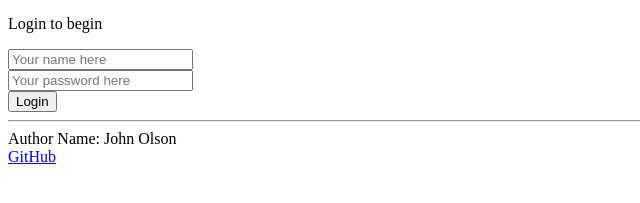
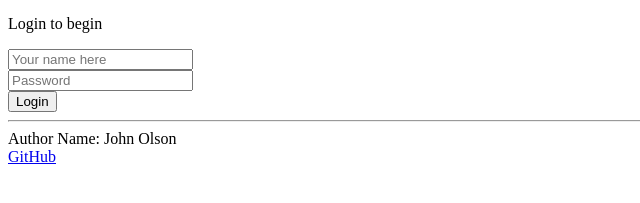
Before and after one commit to johno4472/startup, a plain HTML site: page index.html in a window 1280 px wide. Shown: the part 187-390 px from the top of the page, 0-640 px from the left. Drawn offline with Linux system fonts and the light colour scheme.

Commit message:
Update index.html to hide password

```diff
--- a/index.html
+++ b/index.html
@@ -36,7 +36,7 @@
         <input type="text" id="name" placeholder="Your name here" />
       </div>
       <div>
-        <input type="text" id="password" placeholder="Your password here"/>
+        <input type="password" placeholder="Password" name="password">
       </div>
       <div>
         <input type="button" onclick="location.href='report.html';" value="Login">
```
